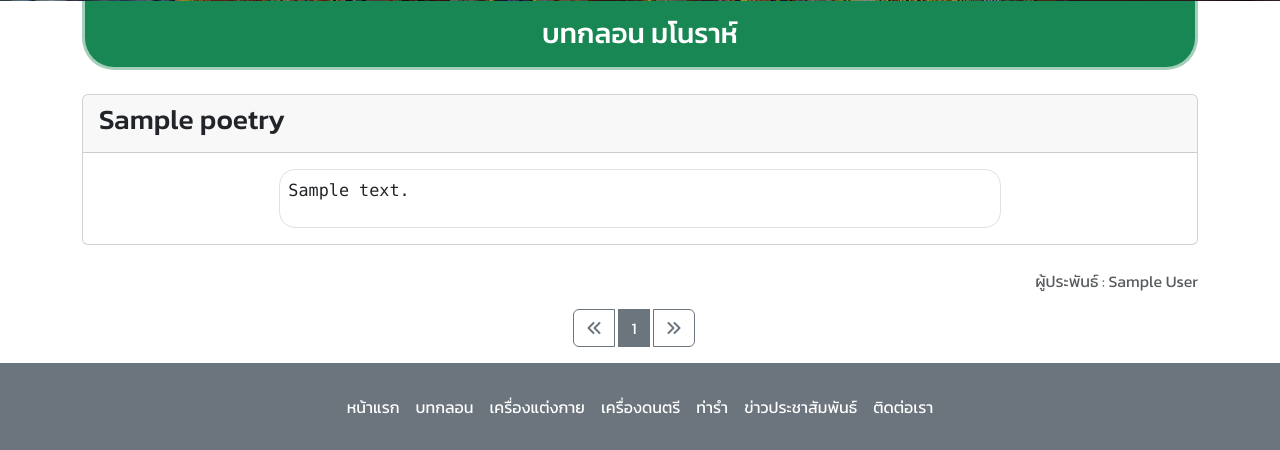
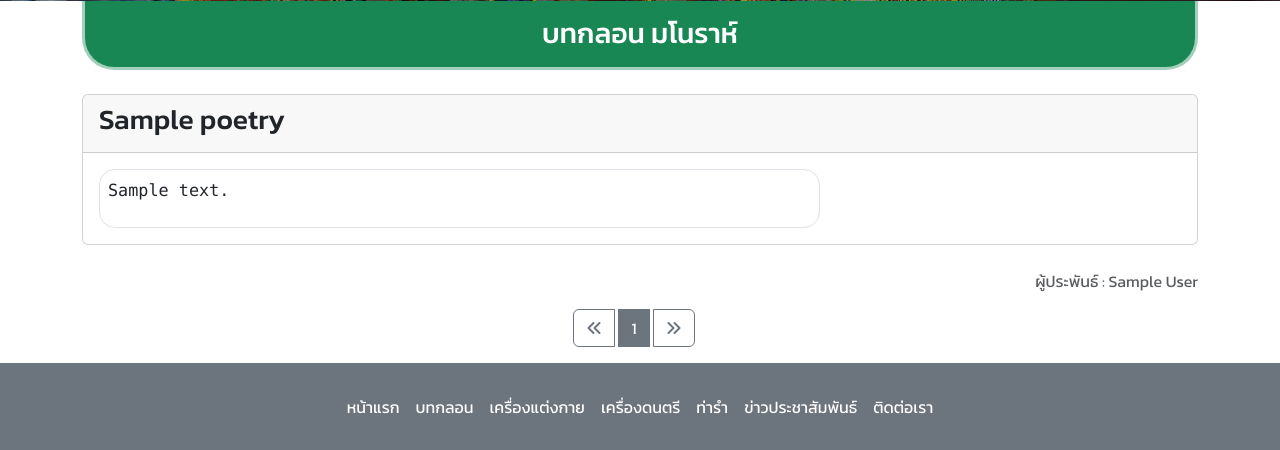
Before and after one commit to kewalin1913/manora, a PHP site: page /fn_manora/poetry.php in a window 1280 px wide. Shown: the part 555-1005 px from the top of the page. Run offline with PHP 8.4, Linux system fonts and the light colour scheme; tables that the repository leaves empty or names only in its code hold one stand-in row (values such as "Sample post").

Commit message:
Update poetry.php

```diff
--- a/fn_manora/poetry.php
+++ b/fn_manora/poetry.php
@@ -120,9 +120,10 @@ $sql .= " LIMIT $start,$rows_per_page";
                         </div>
 
                         <div class="card-body">
-                            <div class="card-text col-12 col-sm-8 border mx-auto d-block rounded-4 p-2" style="font-size: 1.2rem;">
-                                <pre class="text-left"><?php echo ($row['poe_detail']); ?></pre>
+                            <div class="card-text col-12 col-sm-8 border rounded-4 p-2 text-start" style="font-size: 1.2rem;">
+                                <pre class="text-start"><?php echo ($row['poe_detail']); ?></pre>
                             </div>
+
                         </div>
                     </div>
 
```
